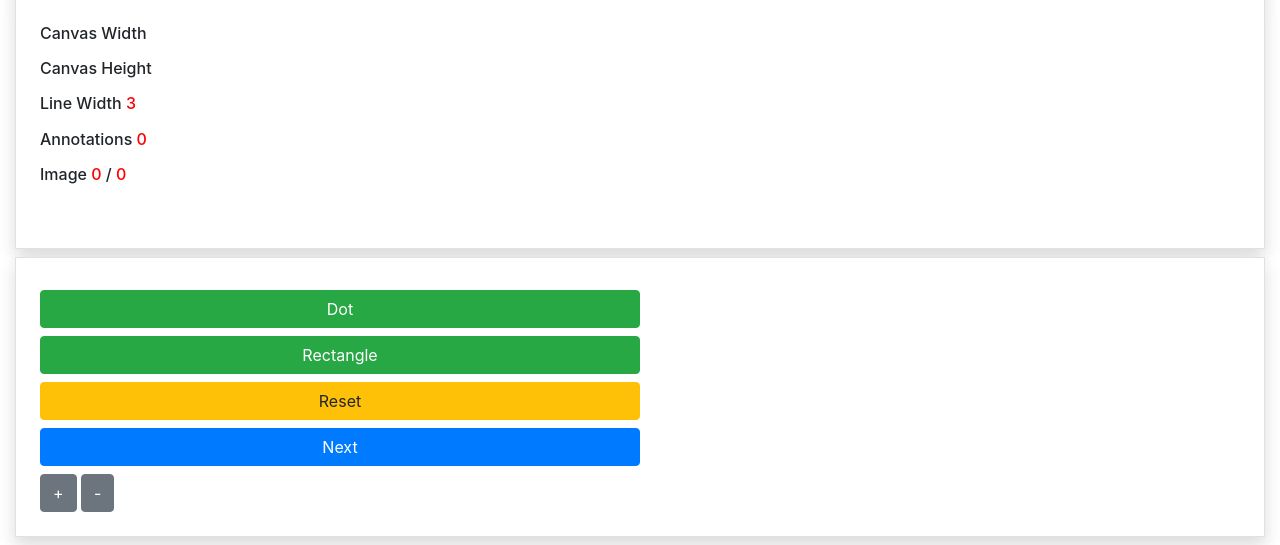
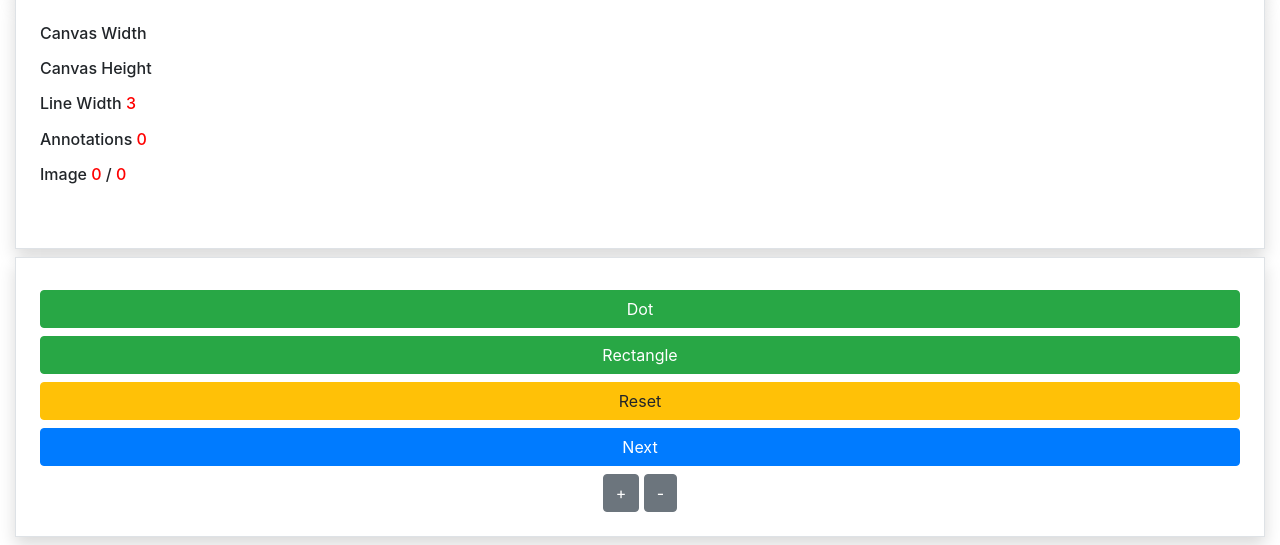
Before and after one commit to stevenandry/innotate, a Python web app: template templates/paint.html in a window 1280 px wide. Shown: the part 619-1164 px from the top of the page. Run offline with Jinja, Linux system fonts and the light colour scheme; the template is opened without the code that fills it, so the values that code supplies are empty; some libraries are stand-ins or nearby versions.

Commit message:
UI Updates on button placement

```diff
--- a/templates/paint.html
+++ b/templates/paint.html
@@ -108,22 +108,22 @@
                                         </h6>
                                 </div>
                         </div>
-                        <div class="border shadow p-4 mb-2 bg-white">
-                                <button id="penciltool" type="button" class="btn btn-success mt-2 w-50"
+                        <div class="border shadow p-4 mb-2 bg-white text-center">
+                                <button id="penciltool" type="button" class="btn btn-success mt-2 w-100"
                                         onclick="pencil()">Dot</button>
                                 <br>
-                                <button id="rectangletool" type="button" class="btn btn-success mt-2 w-50"
+                                <button id="rectangletool" type="button" class="btn btn-success mt-2 w-100"
                                         onclick="rectangle()">Rectangle</button>
                                 <br>
-                                <button id="resettool" type="button" class="btn btn-warning mt-2 w-50"
+                                <button id="resettool" type="button" class="btn btn-warning mt-2 w-100"
                                         onclick="reset()">Reset</button>
                                 <br>
-                                <button id="nextbtn" class="btn btn-primary mt-2 w-50" type="button"
+                                <button id="nextbtn" class="btn btn-primary mt-2 w-100" type="button"
                                         onclick="nextimage()">Next</button>
                                 <br>
-                                <button class="btn btn-secondary mt-2" id="pixel_plus" type="button"
+                                <button class="btn btn-secondary mt-2 " id="pixel_plus" type="button"
                                         onclick="add_pixel()">+</button>
-                                <button class="btn btn-secondary mt-2" id="pixel_minus" type="button"
+                                <button class="btn btn-secondary mt-2 " id="pixel_minus" type="button"
                                         onclick="reduce_pixel()">-</button>
                                 <br>
                                 <!-- Button trigger modal -->
```
